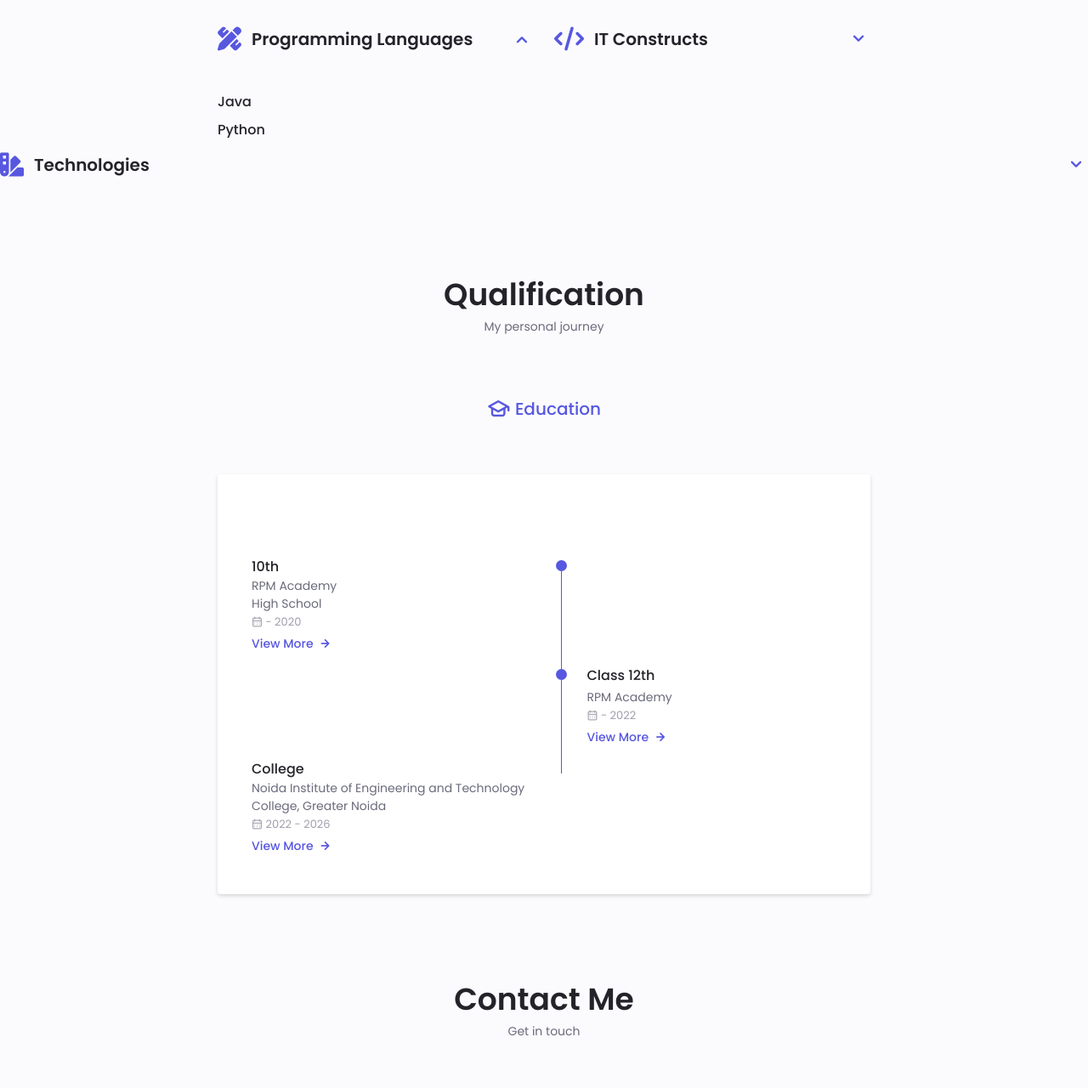
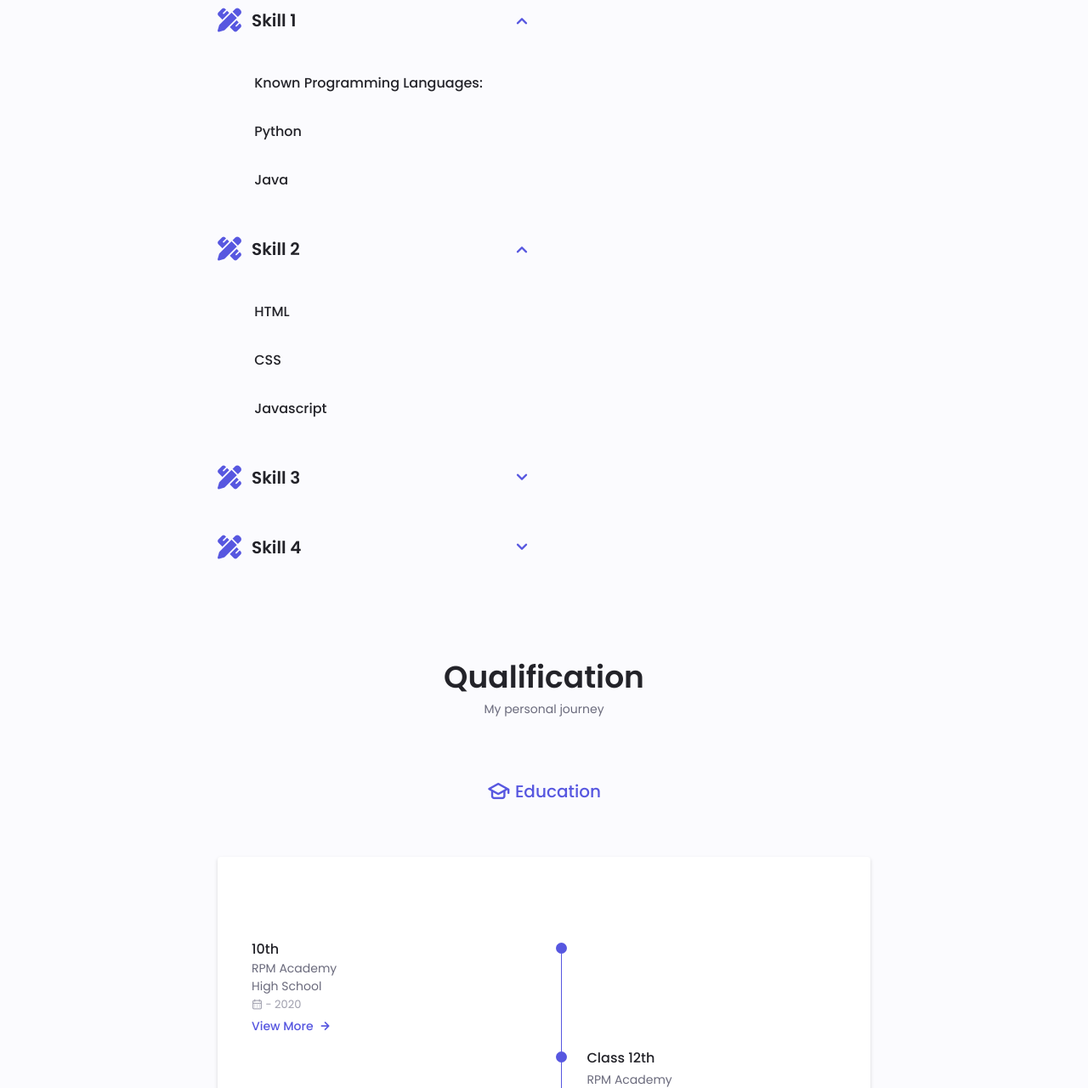
Before and after one commit to Priyaaatripathi/personal_portfolio, a plain HTML site: page index.html in a window 1280 px wide. Shown: the part 1702-2982 px from the top of the page at 85% size. Drawn offline with nearby package versions, Linux system fonts and the light colour scheme.

Commit message:
changed in html

```diff
--- a/index.html
+++ b/index.html
@@ -159,33 +159,14 @@
             </p>
 
             <div class="about__info">
-              <!-- <div>
-                <span class="about__info-title">7.98</span>
-                <span class="about__info-name">Aggregate <br />CGPA</span>
-              </div> -->
 
-              <!--<div>
-                <span class="about__info-title">02+</span>
-                <span class="about__info-name"
-                  >
-                  Projects</span
-                >
-              </div>
 
-              <!-- <div> -->
-                <!-- <span class="about__info-title">01+</span> -->
-                <!-- <span class="about__info-name">Months <br />experience</span> -->
-              <!-- </div> -->
-            <!-- </div> -->
 
-            <div class="about__buttons">
-              <a download="" href="assets/priyaresume.pdf" class="button button--flex">
-                Download Resume<i class="fas fa-download button__icon"></i>
-              </a>
-            </div>
           </div>
         </div>
       </section>
+
+      <!--===================== SKILLS =====================-->
 
       <!--===================== SKILLS =====================-->
 
@@ -194,28 +175,34 @@
         <span class="section__subtitle">My technical level</span>
 
         <div class="skills__container container grid">
-          <div>
+          <di>
             <!--==================== Skill 1 =================-->
             <div class="skills__content skills__open">
               <div class="skills__header">
                 <i class="fas fa-pencil-ruler skills__icon"></i>
 
                 <div>
-                  <h1 class="skills__title">Programming Languages</h1>
+                  <h1 class="skills__title">Skill 1</h1>
                 </div>
 
                 <i class="uil uil-angle-down skills__arrow"></i>
               </div>
 
 
-              <!--<div class="skills__list grid">
+              <div class="skills__list grid">
                 <div class="skills__data">
                   <div class="skills__titles">
-                    <h3 class="skills__name">C</h3>
+                    <h3 class="skills__name"> Known Programming Languages:</h3>
                   </div>
 
-                </div>-->
+                </div>
 
+                  <div class="skills__data">
+                    <div class="skills__titles">
+                      <h3 class="skills__name">Python</h3>
+                    </div>
+
+                  </div>
                   <div class="skills__data">
                     <div class="skills__titles">
                       <h3 class="skills__name">Java</h3>
@@ -223,25 +210,61 @@
 
                   </div>
 
+
+
+              </div>
+            </div>
+             <!--==================== Skill  2 =================-->
+
+
+            <div class="skills__content skills__open">
+              <div class="skills__header">
+                <i class="fas fa-pencil-ruler skills__icon"></i>
+
+                <div>
+                  <h1 class="skills__title">Skill 2</h1>
+                </div>
+
+                <i class="uil uil-angle-down skills__arrow"></i>
+              </div>
+
+
+              <div class="skills__list grid">
+                <div class="skills__data">
+                  <div class="skills__titles">
+                    <h3 class="skills__name"> HTML</h3>
+                  </div>
+
+                </div>
+
                   <div class="skills__data">
                     <div class="skills__titles">
-                      <h3 class="skills__name">Python</h3>
+                      <h3 class="skills__name">CSS</h3>
                     </div>
 
+                  </div>
+                  <div class="skills__data">
+                    <div class="skills__titles">
+                      <h3 class="skills__name">Javascript</h3>
+                    </div>
 
-                </div>
+                  </div>
+
 
 
               </div>
             </div>
 
-            <!--==================== Skill 2 =================-->
+
+
+            <!--==================== Skill 3 =================-->
             <div class="skills__content skills__close">
               <div class="skills__header">
-                <i class="fas fa-code skills__icon"></i>
+                <!-- <i class="fas fa-code skills__icon"></i> -->
+                <i class="fas fa-pencil-ruler skills__icon"></i>
 
                 <div>
-                  <h1 class="skills__title">IT Constructs</h1>
+                  <h1 class="skills__title">Skill 3</h1>
                 </div>
 
                 <i class="uil uil-angle-down skills__arrow"></i>
@@ -256,14 +279,20 @@
                 </div>
                 <div class="skills__data">
                   <div class="skills__titles">
-                    <h3 class="skills__name">Data Structure & Algorithm</h3>
+                    <h3 class="skills__name">Data Structure & Algorithms</h3>
                   </div>
 
                 </div>
                 <div class="skills__data">
                   <div class="skills__titles">
-                    <h3 class="skills__name">Object Oriented Programming</h3>
+                    <h3 class="skills__name">Oops</h3>
                   </div>
+                 </div>
+
+                  <div class="skills__data">
+                    <div class="skills__titles">
+                      <h3 class="skills__name">Networking</h3>
+                    </div>
 
                 </div>
                 <div class="skills__data">
@@ -272,25 +301,16 @@
                   </div>
 
                 </div>
-                <div class="skills__data">
-                  <div class="skills__titles">
-                    <h3 class="skills__name">Computer Network</h3>
-                  </div>
-
-                </div>
-
 
               </div>
             </div>
-          </div>
-
-          <div>
-            <!--==================== Skill 3 =================-->
+            <!--==================== Skill 4 =================-->
             <div class="skills__content skills__close">
               <div class="skills__header">
-                <i class="fas fa-swatchbook skills__icon"></i>
+                <!-- <i class="fas fa-swatchbook skills__icon"></i> -->
+                <i class="fas fa-pencil-ruler skills__icon"></i>
                 <div>
-                  <h1 class="skills__title">Technologies</h1>
+                  <h1 class="skills__title">Skill 4</h1>
                 </div>
 
                 <i class="uil uil-angle-down skills__arrow"></i>
@@ -299,7 +319,7 @@
               <div class="skills__list grid">
                 <div class="skills__data">
                   <div class="skills__titles">
-                    <h3 class="skills__name">Git</h3>
+                    <h3 class="skills__name">Tools & Technologies</h3>
                   </div>
 
                 </div>
@@ -315,7 +335,29 @@
                   </div>
 
                 </div>
+                <div class="skills__data">
+                  <div class="skills__titles">
+                    <h3 class="skills__name">Postman</h3>
+                  </div>
 
+                </div>
+                <div class="skills__data">
+                  <div class="skills__titles">
+                    <h3 class="skills__name">Bootstrap</h3>
+                  </div>
+
+                </div>
+
+                <div class="skills__data">
+                  <div class="skills__titles">
+                    <h3 class="skills__name">Tailwind</h3>
+                  </div>
+
+                </div>
+                <div class="skills__data">
+                  <div class="skills__titles">
+                    <h3 class="skills__name">MySQL</h3>
+                  </div>
 
                 </div>
               </div>
@@ -323,6 +365,7 @@
           </div>
         </div>
       </section>
+
 
       <!--==================== Qualifications ==================-->
 
```
Also changed, not shown: 1 other file.
